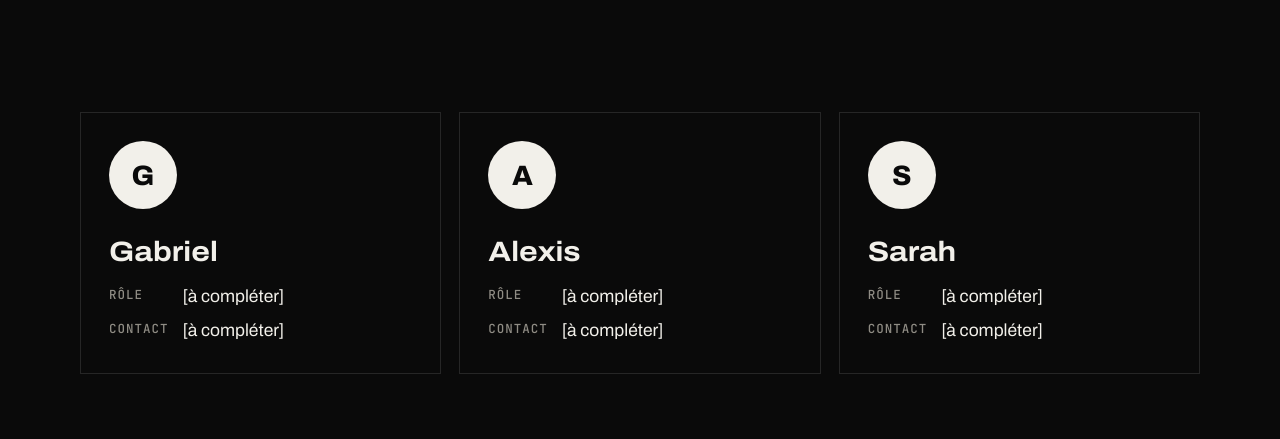
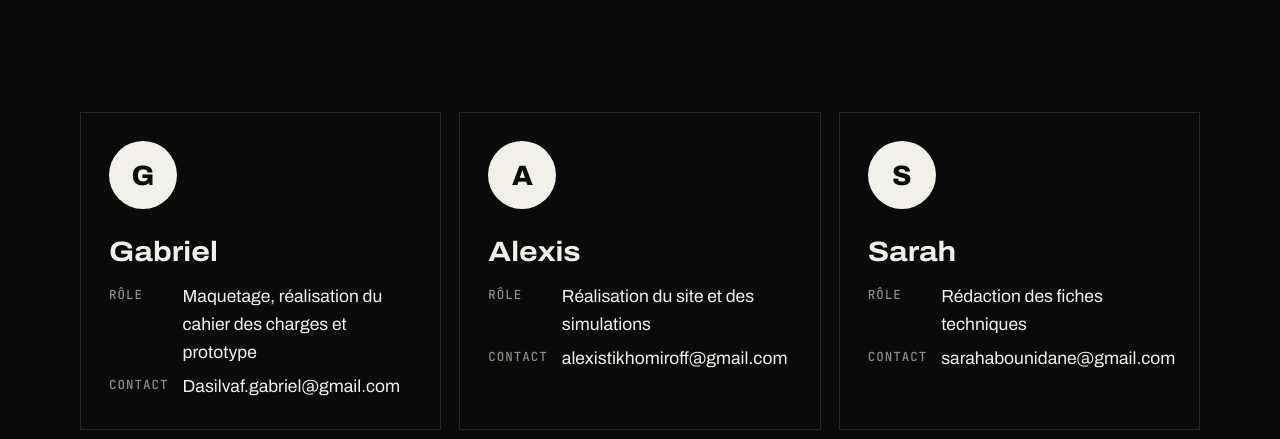
Before and after one commit to Gabriel-DSF/Malaware, a plain HTML site: page contact.html in a window 1280 px wide. Shown: the part 361-800 px from the top of the page. Drawn offline with Linux system fonts and the light colour scheme.

Commit message:
complete les informations de contact sur la page 'contact'

```diff
--- a/contact.html
+++ b/contact.html
@@ -32,9 +32,9 @@
 
   <section class="sec w">
     <div class="team">
-      <article class="member rv" data-m="trojan" style="--i:0"><span class="av" aria-hidden="true">G</span><h3>Gabriel</h3><dl><dt>Rôle</dt><dd>[à compléter]</dd><dt>Contact</dt><dd>[à compléter]</dd></dl></article>
-      <article class="member rv" data-m="keylogger" style="--i:1"><span class="av" aria-hidden="true">A</span><h3>Alexis</h3><dl><dt>Rôle</dt><dd>[à compléter]</dd><dt>Contact</dt><dd>[à compléter]</dd></dl></article>
-      <article class="member rv" data-m="ransomware" style="--i:2"><span class="av" aria-hidden="true">S</span><h3>Sarah</h3><dl><dt>Rôle</dt><dd>[à compléter]</dd><dt>Contact</dt><dd>[à compléter]</dd></dl></article>
+      <article class="member rv" data-m="trojan" style="--i:0"><span class="av" aria-hidden="true">G</span><h3>Gabriel</h3><dl><dt>Rôle</dt><dd>Maquetage, réalisation du cahier des charges et prototype</dd><dt>Contact</dt><dd>Dasilvaf.gabriel@gmail.com</dd></dl></article>
+      <article class="member rv" data-m="keylogger" style="--i:1"><span class="av" aria-hidden="true">A</span><h3>Alexis</h3><dl><dt>Rôle</dt><dd>Réalisation du site et  des simulations</dd><dt>Contact</dt><dd>alexistikhomiroff@gmail.com</dd></dl></article>
+      <article class="member rv" data-m="ransomware" style="--i:2"><span class="av" aria-hidden="true">S</span><h3>Sarah</h3><dl><dt>Rôle</dt><dd>Rédaction des fiches techniques</dd><dt>Contact</dt><dd>sarahabounidane@gmail.com</dd></dl></article>
     </div>
   </section>
 </main>
```
